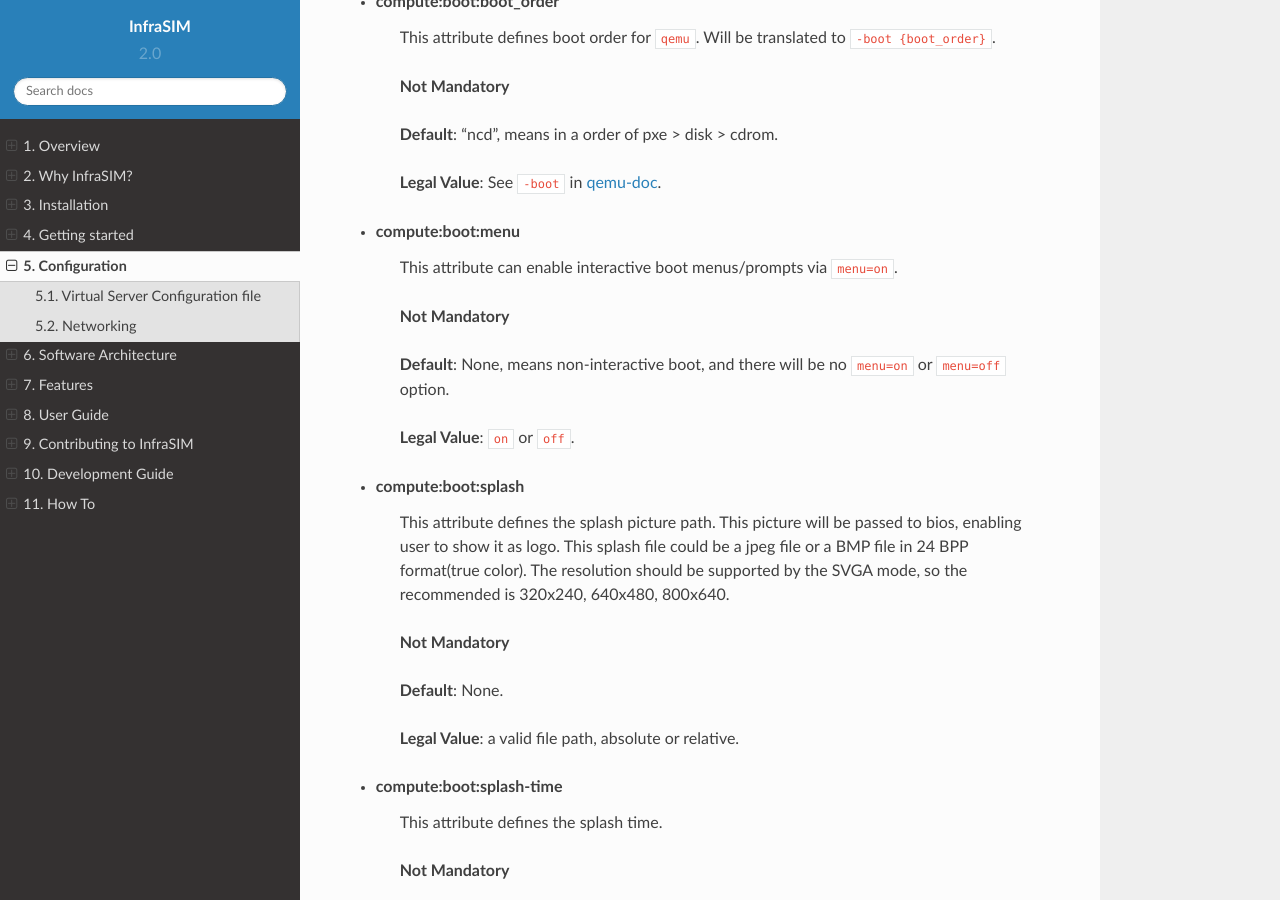
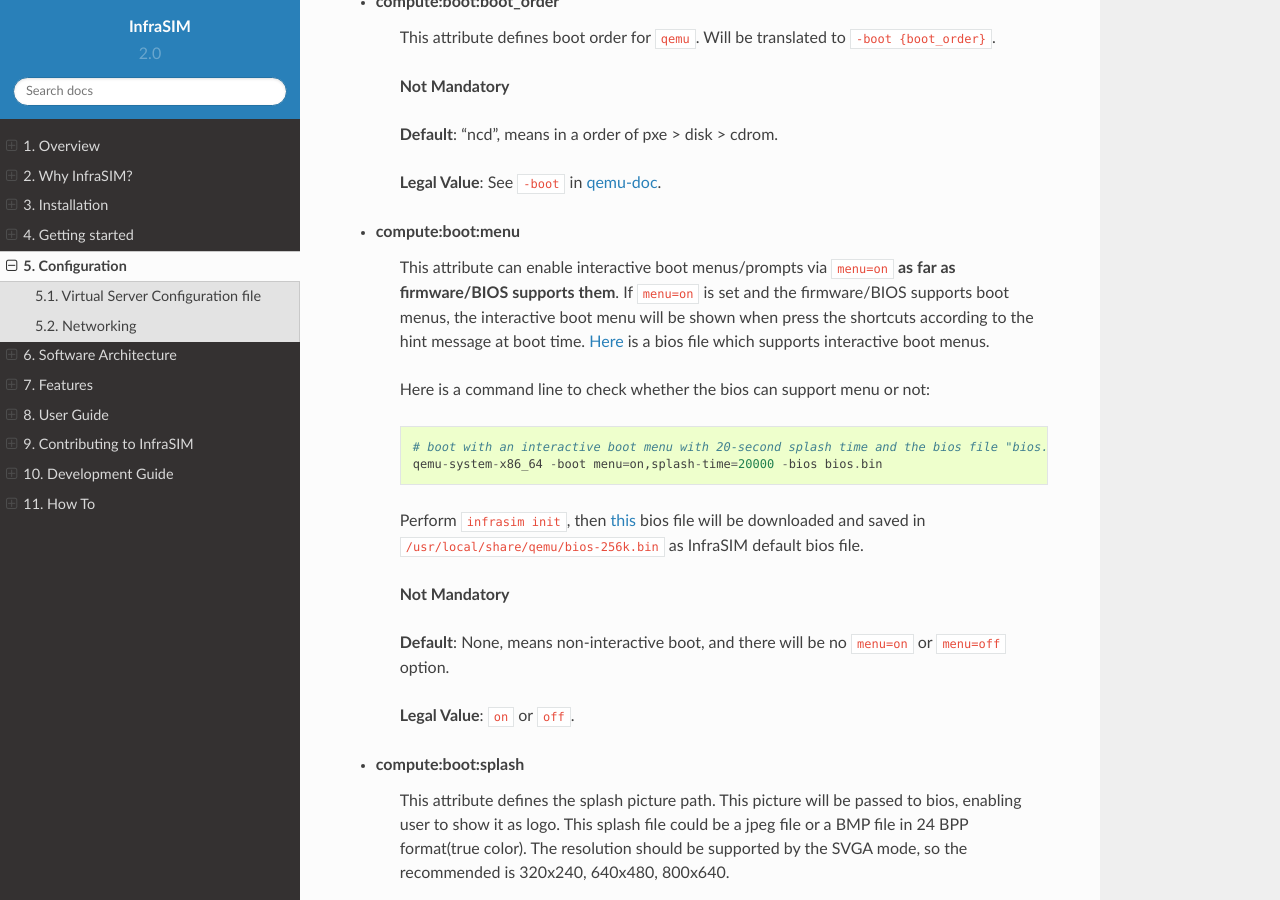
Before and after one commit to InfraSIM/docs, a Sphinx documentation site: the page built from docs/configuration.rst, in a window 1280 px wide and 900 px high, scrolled down 5228 px. Built offline with Sphinx 7.4.7 and the Read the Docs theme 2.0.0, drawn with Linux system fonts in a browser that asks for light colours.

Commit message:
add interactive boot menu description
1. add the description of how to enable an interactive boot menu by parameter "menu".
2. provide a link where there is a bios file which supports the boot menu.

```diff
--- a/docs/configuration.rst
+++ b/docs/configuration.rst
@@ -281,7 +281,16 @@
 
 - **compute:boot:menu**
 
-    This attribute can enable interactive boot menus/prompts via ``menu=on``.
+    This attribute can enable interactive boot menus/prompts via ``menu=on`` **as far as firmware/BIOS supports them**.
+    If ``menu=on`` is set and the firmware/BIOS supports boot menus, the interactive boot menu will be shown when press the shortcuts according to the hint message at boot time.
+    `Here <https://bintray.com/infrasim/generic/download_file?file_path=pool%2Fmain%2FS%2FSeabios%2Finfrasim-seabios_1.1-99ubuntu16.04_amd64.bin>`_ is a bios file which supports interactive boot menus.
+
+    Here is a command line to check whether the bios can support menu or not::
+
+        # boot with an interactive boot menu with 20-second splash time and the bios file "bios.bin"
+        qemu-system-x86_64 -boot menu=on,splash-time=20000 -bios bios.bin
+
+    Perform ``infrasim init``, then `this <https://bintray.com/infrasim/generic/Seabios>`_ bios file will be downloaded and saved in ``/usr/local/share/qemu/bios-256k.bin`` as InfraSIM default bios file.
 
     **Not Mandatory**
 
```
